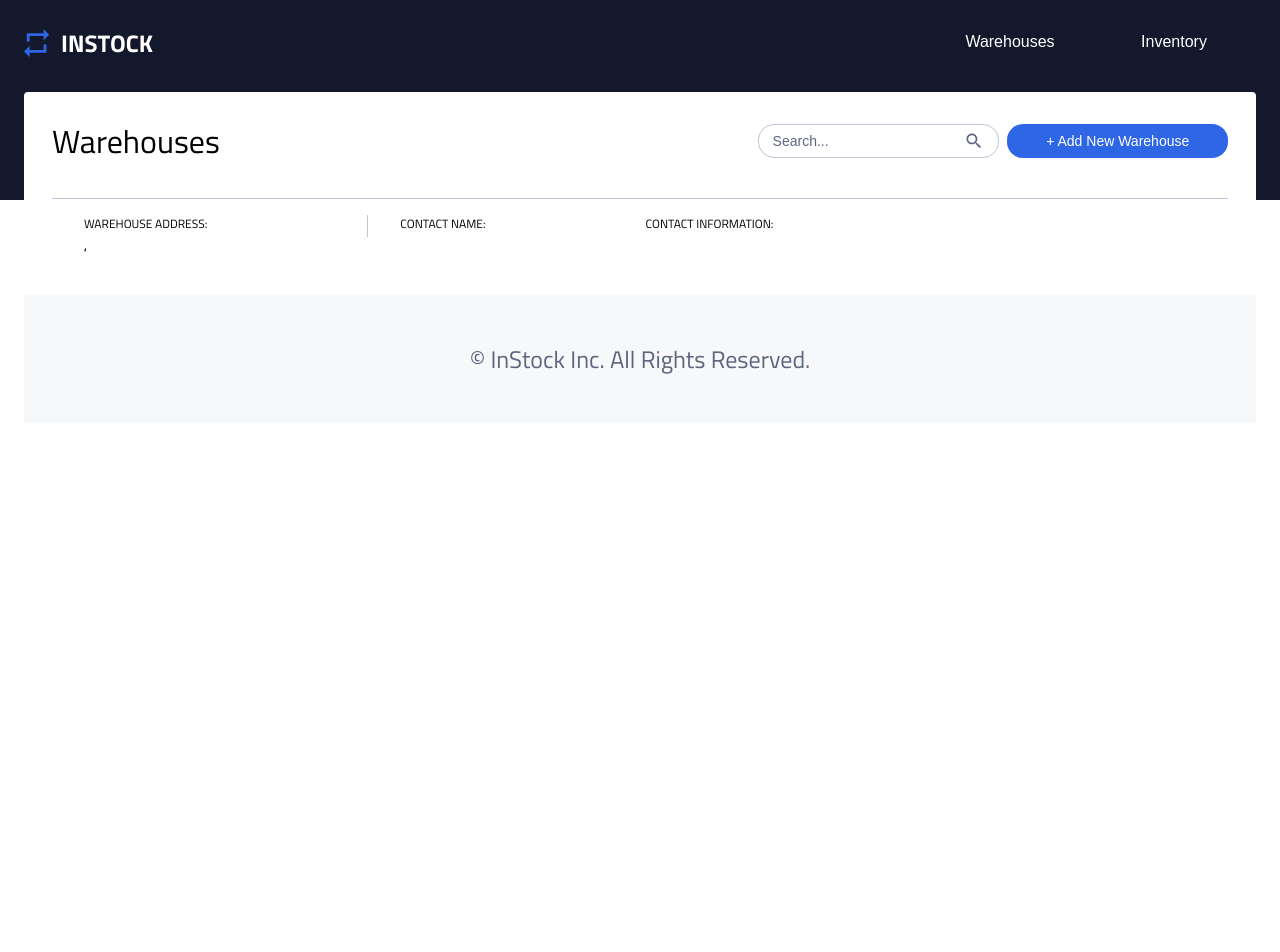
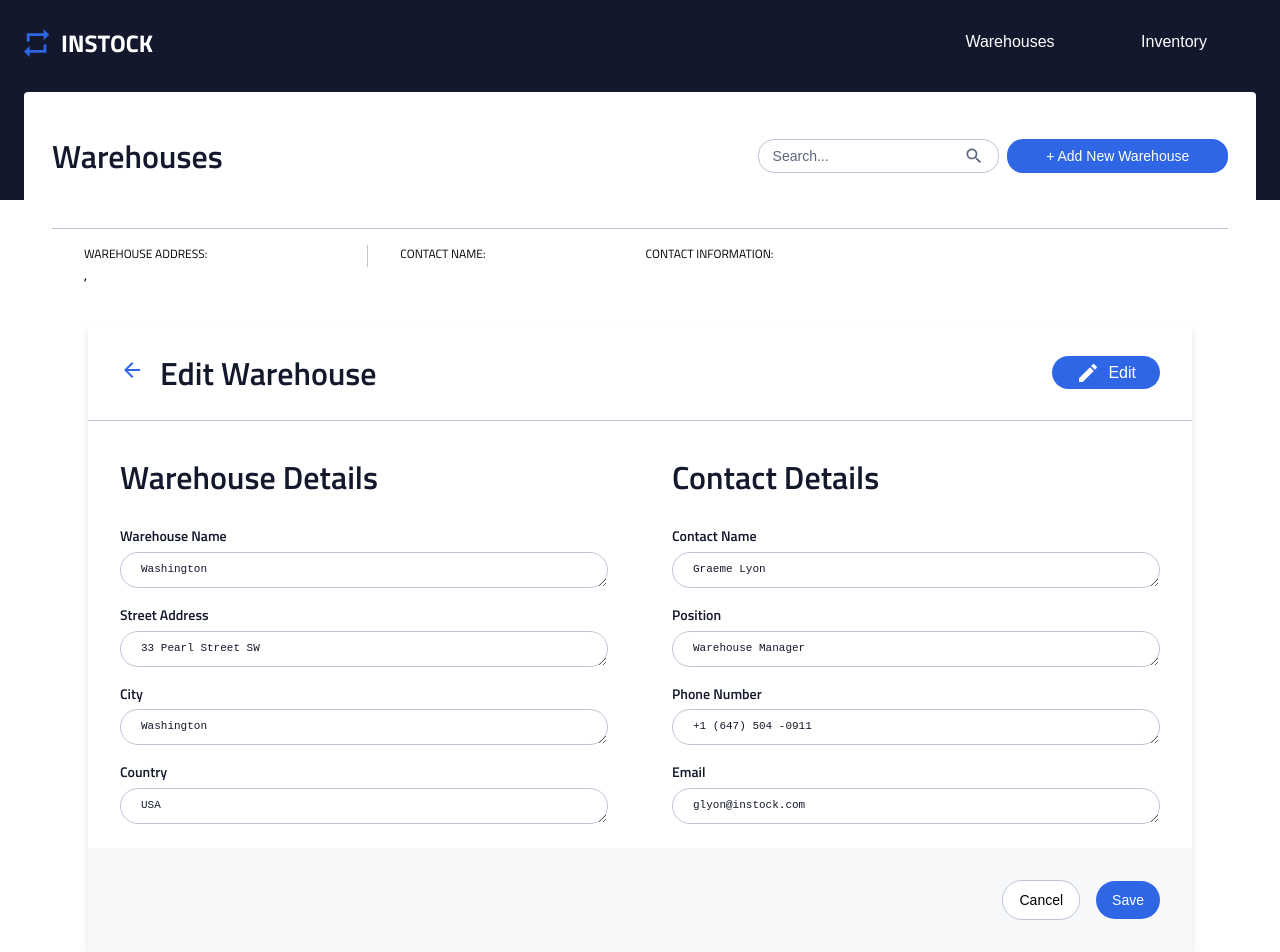
Before and after one commit to ariadnatoledo/dashing-doves-instock, a React (Vite) app: page / in a window 1280 px wide. Before the commit the page ends 800 px from the top, so only its background shows below. Built offline with nearby package versions, Linux system fonts and the light colour scheme; no server answers.

Commit message:
edit warehouse component flex styling

```diff
--- a/src/App.jsx
+++ b/src/App.jsx
@@ -2,10 +2,11 @@ import "./App.scss";
 import React from "react";
 import { BrowserRouter, Routes, Route } from "react-router-dom";
 import Header from "../src/components/Header/Header";
-import Footer from "../src/components/Footer/Footer";
+// import Footer from "../src/components/Footer/Footer";
 import WarehousePage from "./pages/WarehousePage/WarehousePage.jsx";
 import InventoryPage from "./pages/InventoryPage/InventoryPage.jsx";
 import NotFoundPage from "./pages/NotFoundPage/NotFoundPage.jsx";
+import EditWarehouse from "./components/EditWarehouse/EditWarehouse.jsx";
 
 
 
@@ -25,8 +26,8 @@ function App() {
         <Route path="/warehouse/:warehouseId" element={<WarehousePage />} />
         <Route path="*" element={<NotFoundPage />} />
       </Routes>
-      <Footer />
-
+      {/* <Footer /> */}
+      <EditWarehouse/>
     </BrowserRouter>
   );
 }
--- a/src/components/ComponentHeader/ComponentHeader.jsx
+++ b/src/components/ComponentHeader/ComponentHeader.jsx
@@ -2,29 +2,31 @@ import React from 'react';
 import "../ComponentHeader/ComponentHeader.scss";
 import PropTypes from 'prop-types';
 
-export default function ComponentHeader({ text, backIcon, editIcon, editIconTablet }) {
+export default function ComponentHeader({ text, backIcon, editIcon, editIconTablet}) {
     return (
         <div className='componentHeader'>
             <div className='componentHeader-1'>
-                {backIcon && <img className='backIcon' src={backIcon} alt='Back Arrow Icon' />}
-                <h2 >{text}</h2>
+                {backIcon && (
+                    <button className='backIcon' >
+                        <img src={backIcon} alt='Back Arrow Icon' />
+                    </button>
+                )}
+                <h2 className='componentTitle'>{text}</h2>
             </div>
-
 
             {(editIcon || editIconTablet) && (
                 <div className='componentHeader-2'>
                     {editIcon && (
-                        <div className='editMobile'>
+                        <button className='editMobile' >
                             <img src={editIcon} className='editIcon' alt='Edit Icon for Mobile' />
-                        </div>
+                        </button>
                     )}
                     {editIconTablet && (
-                        <div className='editTablet'>
+                        <button className='editTablet' >
                             <img src={editIconTablet} className='editIconTablet' alt='Edit Icon for Tablet' />
                             <span className='editText'>Edit</span>
-                        </div>
+                        </button>
                     )}
-
                 </div>
             )}
         </div>
@@ -36,10 +38,12 @@ ComponentHeader.propTypes = {
     backIcon: PropTypes.string,
     editIcon: PropTypes.string,
     editIconTablet: PropTypes.string,
+
 };
 
 ComponentHeader.defaultProps = {
     backIcon: null,
     editIcon: null,
     editIconTablet: null,
+
 };
--- a/src/components/ComponentHeader/ComponentHeader.scss
+++ b/src/components/ComponentHeader/ComponentHeader.scss
@@ -11,13 +11,19 @@
   justify-content: space-between;
   align-items: center;
   padding: 0 2rem;
+  border-bottom: 1px solid $color-secondary-cloud;
+
 }
 
 .componentHeader-1 {
   display: flex;
   gap: 1rem;
+  background-color: $color-primary-white;
 }
 
+.backIcon, .componentTitle{
+    background-color: $color-primary-white;
+}
 .componentHeader-2 {
   display: flex;
   border-radius: 20px;
@@ -46,10 +52,12 @@ h2 {
     .editIconTablet {
       width: 24px;
       height: 24px;
+      background-color: $color-primary-indigo;
     }
 
     .editText {
       font-size: 1rem;
+      background-color: $color-primary-indigo;
     }
   }
 }
@@ -66,6 +74,7 @@ h2 {
   .editIcon {
     width: 24px;
     height: 24px;
+    background-color: $color-primary-indigo;
   }
 
   @include tablet {
@@ -75,3 +84,9 @@ h2 {
     }
   }
 }
+
+
+.backIcon , .editMobile, .editTablet{
+
+    border: none;
+}
--- a/src/components/EditWarehouse/EditWarehouse.jsx
+++ b/src/components/EditWarehouse/EditWarehouse.jsx
@@ -8,7 +8,7 @@ import editIconWhite from "../../assets/Icons/edit-white-24px.svg"
 
 function EditWarehouse() {
     return (
-
+       <section className='editWarehouseDetails'>
             <form className='editWarehouse-form'>
                 <ComponentHeader  backIcon={backIconImage} text="Edit Warehouse" editIcon={editIconWhite}  editIconTablet={editIconWhite}/>
                  <section className='editWarehouse'>
@@ -24,17 +24,17 @@ function EditWarehouse() {
                     <h3 className='warehouseDetails-country'>Country</h3>
                     <textarea className='warehouseDetails-country-input' name='warehouseCountry' placeholder='USA'></textarea>
 
-
+<div className='border'></div>
                 </div>
                 <div className='contactDetails'>
                     <h2 className='contactDetails-title'> Contact Details</h2>
                     <h3 className='contactDetails-name'>Contact Name</h3>
                     <textarea className='contactDetails-name-input' name='contactName' placeholder='Graeme Lyon'></textarea>
-                    <h3 className='contactDetails-position'>Street Address</h3>
+                    <h3 className='contactDetails-position'>Position</h3>
                     <textarea className='contactDetails-position-input' name='contactPosition' placeholder='Warehouse Manager'></textarea>
-                    <h3 className='contactDetails-phone'>City</h3>
+                    <h3 className='contactDetails-phone'>Phone Number</h3>
                     <textarea className='contactDetails-phone-input' name='contactPhone' placeholder='+1 (647) 504 -0911'></textarea>
-                    <h3 className='contactDetails-email'>Country</h3>
+                    <h3 className='contactDetails-email'>Email</h3>
                     <textarea className='contactDetails-email-input' name='contactEmail' placeholder='glyon@instock.com'></textarea>
                 </div>
                 </section>
@@ -43,6 +43,7 @@ function EditWarehouse() {
                   <SaveButton/>
                 </section>
             </form>
+            </section>
 
 
     )
--- a/src/components/EditWarehouse/EditWarehouse.scss
+++ b/src/components/EditWarehouse/EditWarehouse.scss
@@ -4,28 +4,46 @@
 @use "../../styles/partials/variables" as *;
 @use "../Header/Header.scss" as *;
 
+.editWarehouseDetails{
 
-* {
-  margin: 0;
-  padding: 0;
-  box-sizing: border-box;
-  background-color: $color-bg-light-grey;
+  @include tablet{
+    padding: 0 2rem ;
+  }
+
+  @include desktop{
+    padding: 0 4rem ;
+
+  }
 }
 
-body {
-  padding: 0;
-  box-sizing: border-box;
-  background-color: $color-bg-light-grey;
-}
 .editWarehouse-form {
   position: relative;
   @include flex-values(column, unset, center);
-  box-shadow: 0 4px 8px #13182C1A;
+  box-shadow: 0 4px 8px #13182c1a;
   border-radius: 0.25rem;
+  background-color: $color-primary-white;
+  width: 100%;
+
+  @include tablet{
+
+
+  }
 }
 
 .editWarehouse {
   padding-bottom: 1.5rem;
+  background-color: $color-primary-white;
+  width: 100%;
+  display: flex;
+  flex-direction: column;
+  padding: 0 2rem;
+
+  @include tablet{
+    flex-direction: row;
+    justify-content: space-between;
+    padding: 0 2rem ;
+    gap: 4rem;
+  }
 
 }
 .editWarehouse-button {
@@ -35,20 +53,31 @@ body {
   gap: 1rem;
 
   @include flex-values(row, center, center);
+
+
+  @include tablet{
+    justify-content: flex-end;
+    padding-right: 2rem;
+  }
 }
 
-.warehouseDetails,
-.contactDetails {
-  padding-top: 1.5rem;
-  border-top: 1px solid $color-secondary-cloud;
+.warehouseDetails, .contactDetails{
+  padding: 1.5rem 0rem;
+  display: flex;
+  flex-direction: column;
+@include tablet{
+  width: 100%;
 }
+
+
+}
+
 
 h2 {
   padding-bottom: 1rem;
   padding-top: 1rem;
   font-size: 20px;
-//   border-top: 1px solid $color-secondary-cloud;
-//   width: 100%;
+
 }
 
 h3 {
@@ -63,15 +92,14 @@ h3 {
 textarea {
   display: flex;
   border-color: $color-secondary-cloud;
-  width: 25.5rem;
   height: 2.25rem;
-  padding: 0.625rem 0 0 1.25rem; //top bottom right left
+  padding: 0.625rem 0 0 1.25rem;
   border-radius: 20px;
   color: $color-primary-black;
 }
 
 textarea::placeholder {
-  color: $color-primary-black; // Replace with your desired color
+  color: $color-primary-black;
   font-weight: 400;
   font-size: 11px;
 }
--- a/src/components/Footer/Footer.scss
+++ b/src/components/Footer/Footer.scss
@@ -7,6 +7,8 @@
   background-color: $color-bg-light-grey;
   padding-bottom: 3rem;
   padding-top: 3rem;
+
+
 }
 
 .footerDetails {
@@ -15,4 +17,6 @@
   color: $color-secondary-slate;
 
 
+
+
 }
```
